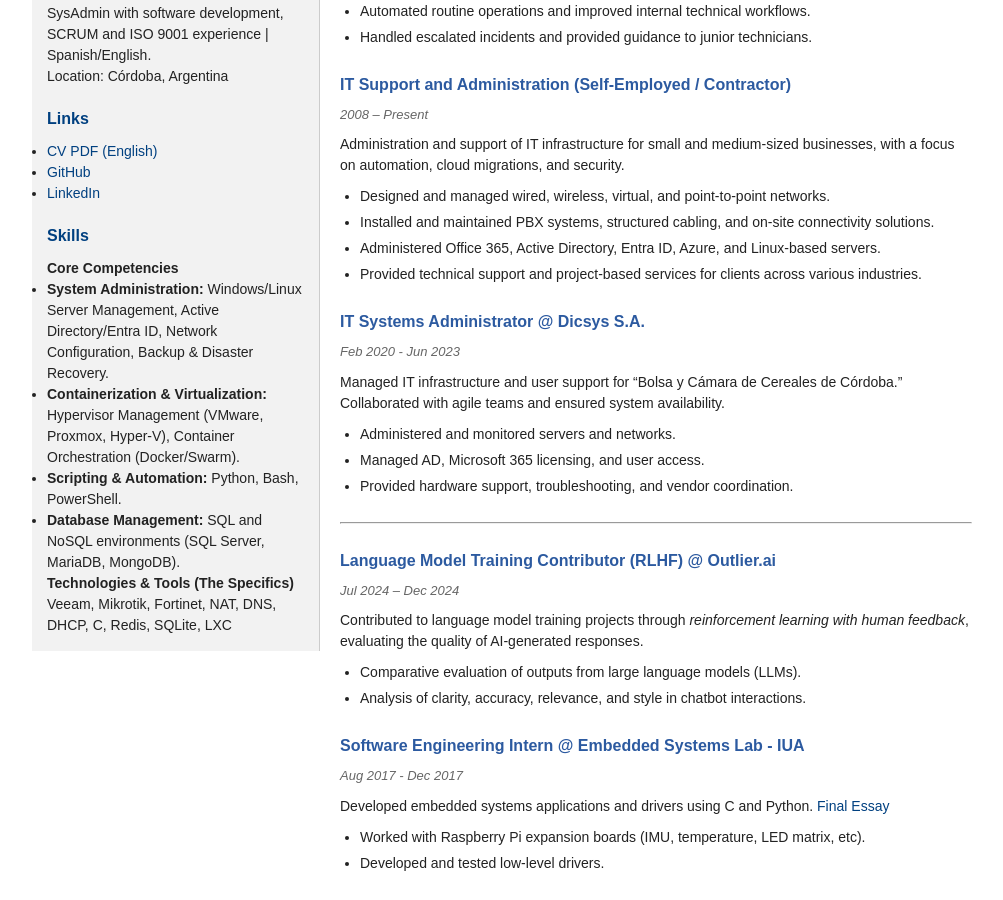
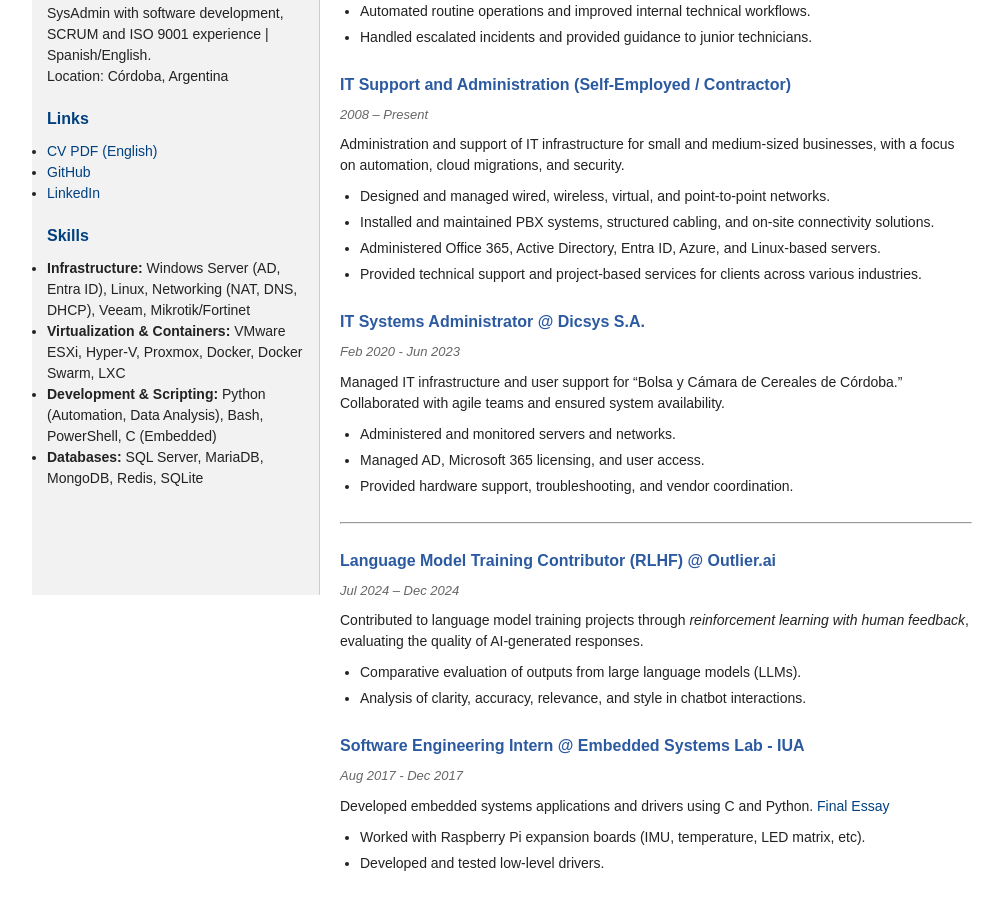
Before and after one commit to fipharraguerre/cv-homepage, a Jekyll site: the page built from index_en.md, in a window 1280 px wide and 900 px high, scrolled down 305 px. Shown: the whole window, without its empty margins (128-1131 px from the left). Built offline with Jekyll 4.4.1, drawn with Linux system fonts in a browser that asks for light colours.

Commit message:
sidebar minor fixes

```diff
--- a/index_en.md
+++ b/index_en.md
@@ -18,16 +18,10 @@
 
   ### Skills
 
-  #### Core Competencies
-
-  * **System Administration:** Windows/Linux Server Management, Active Directory/Entra ID, Network Configuration, Backup & Disaster Recovery.
-  * **Containerization & Virtualization:** Hypervisor Management (VMware, Proxmox, Hyper-V), Container Orchestration (Docker/Swarm).
-  * **Scripting & Automation:** Python, Bash, PowerShell.
-  * **Database Management:** SQL and NoSQL environments (SQL Server, MariaDB, MongoDB).
-
-  #### Technologies & Tools (The Specifics)
-
-  Veeam, Mikrotik, Fortinet, NAT, DNS, DHCP, C, Redis, SQLite, LXC
+  * **Infrastructure:** Windows Server (AD, Entra ID), Linux, Networking (NAT, DNS, DHCP), Veeam, Mikrotik/Fortinet
+  * **Virtualization & Containers:** VMware ESXi, Hyper-V, Proxmox, Docker, Docker Swarm, LXC
+  * **Development & Scripting:** Python (Automation, Data Analysis), Bash, PowerShell, C (Embedded)
+  * **Databases:** SQL Server, MariaDB, MongoDB, Redis, SQLite
 
 ---
 
```
